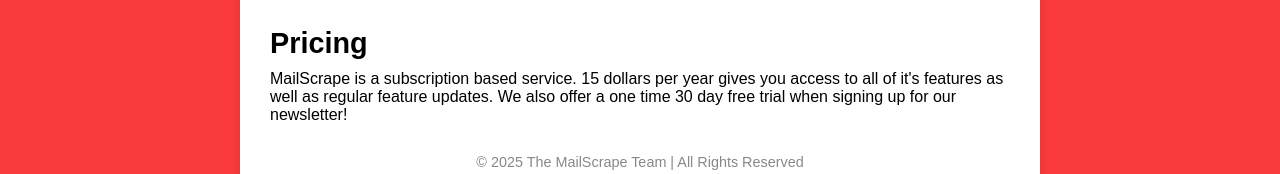
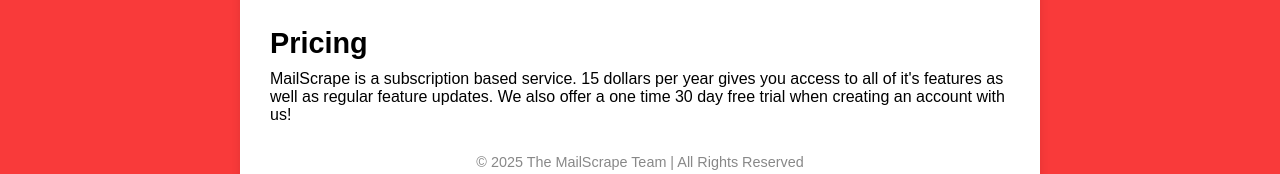
Before and after one commit to juanzandev/IPRO, a browser extension: page website/about.html in a window 1280 px wide. Shown: the part 659-833 px from the top of the page. Drawn offline with Linux system fonts and the light colour scheme.

Commit message:
updated wording

```diff
--- a/website/about.html
+++ b/website/about.html
@@ -48,7 +48,7 @@
       <h2>Pricing</h2>
       <p>MailScrape is a subscription based service. 15 dollars per year gives you access to
          all of it's features as well as regular feature updates. We also offer a one time 30
-         day free trial when signing up for our newsletter!
+         day free trial when creating an account with us!
       </p>
     </section>
     <footer>
```
